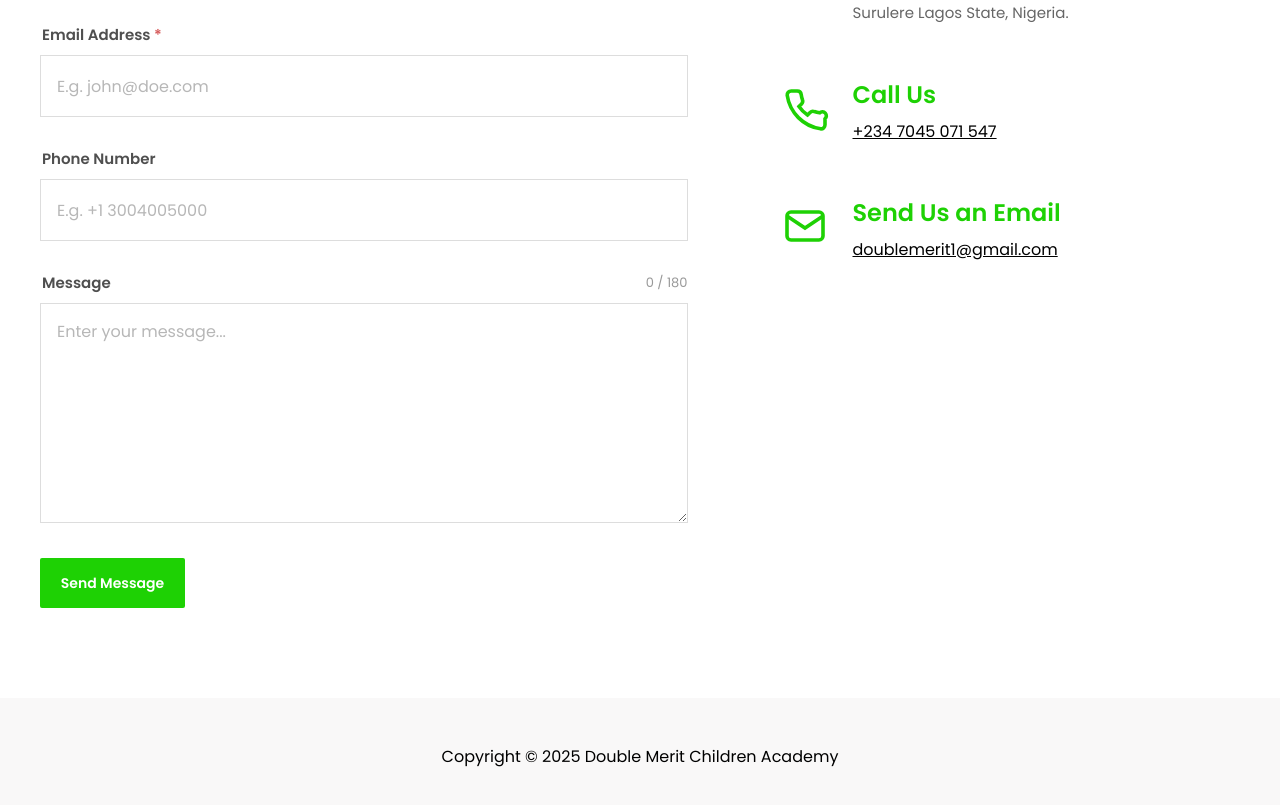
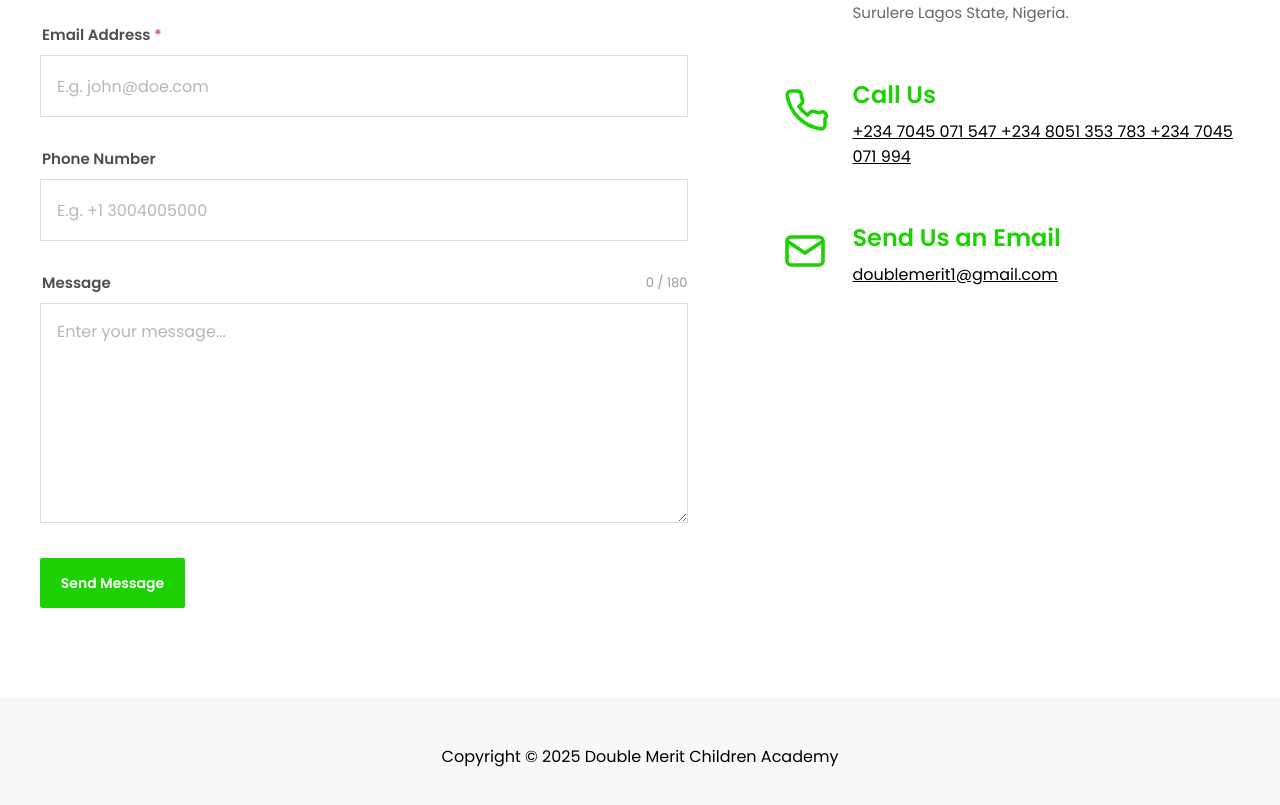
Before and after one commit to TajjDev/double_merit, a React (Vite) app: page /contactUs in a window 1280 px wide. Shown: the part 803-1608 px from the top of the page. Built offline with nearby package versions, Linux system fonts and the light colour scheme.

Commit message:
Update Contact.jsx

```diff
--- a/src/pages/contactUS/Contact.jsx
+++ b/src/pages/contactUS/Contact.jsx
@@ -215,6 +215,8 @@ const Contact = () => {
 
                 <a href="tel:+2347045071547">
                   +234 7045 071 547
+                  +234 8051 353 783
+                  +234 7045 071 994
                 </a>
               </div>
 
```
